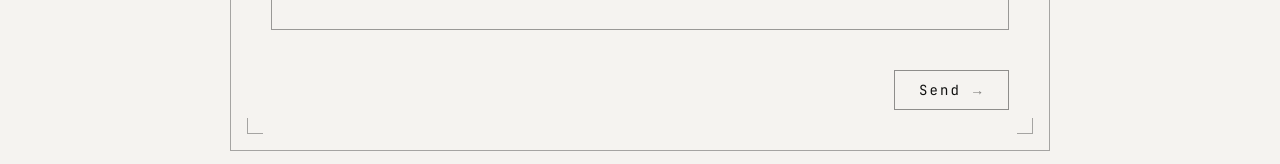
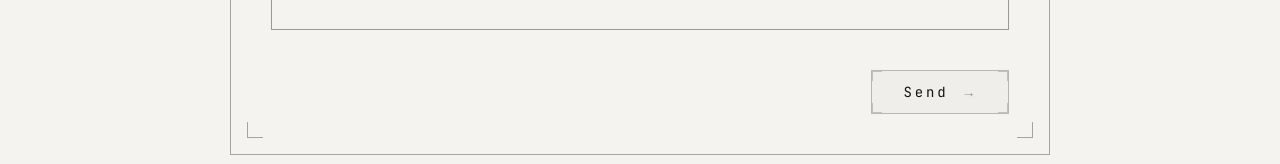
Before and after one commit to chineikou666/takiscope, a Next.js app: page /en/contact in a window 1280 px wide. Shown: the part 577-741 px from the top of the page. Built offline with nearby package versions, Linux system fonts and the light colour scheme.

Commit message:
Redesign contact submit button: add corner accents, bg tint, refined spacing

```diff
--- a/src/app/[lang]/contact/page.tsx
+++ b/src/app/[lang]/contact/page.tsx
@@ -124,10 +124,16 @@ function ContactClient() {
                   <motion.div variants={formItem} transition={{ duration: 0.7, ease: [0.3, 0, 0.15, 1] }} className="flex justify-end pt-1">
                     <button
                       type="submit"
-                      className="group/btn inline-flex items-center justify-center gap-3 px-6 py-3 border border-silver-dim/35 light:border-museum-ink-dim/45 bg-transparent hover:border-silver-dim/50 light:hover:border-museum-ink-dim/60 font-mono text-sm tracking-[0.15em] text-silver-dim hover:text-silver-white light:text-museum-ink light:hover:text-museum-ink transition-all duration-300"
+                      className="group/btn relative inline-flex items-center gap-4 px-8 py-3.5 border border-silver-dim/25 light:border-museum-ink-dim/25 bg-silver-dim/[0.02] light:bg-museum-ink-dim/[0.02] hover:bg-silver-dim/[0.06] light:hover:bg-museum-ink-dim/[0.05] hover:border-silver-dim/40 light:hover:border-museum-ink-dim/40 font-mono text-sm tracking-[0.2em] text-silver-dim hover:text-silver-white light:text-museum-ink-dim light:hover:text-museum-ink transition-all duration-300"
                     >
+                      {/* Corner accents */}
+                      <span className="absolute top-0 left-0 w-2.5 h-2.5 border-t border-l border-silver-dim/20 light:border-museum-ink-dim/20 group-hover/btn:border-silver-dim/35 light:group-hover/btn:border-museum-ink-dim/35 transition-colors duration-300" />
+                      <span className="absolute top-0 right-0 w-2.5 h-2.5 border-t border-r border-silver-dim/20 light:border-museum-ink-dim/20 group-hover/btn:border-silver-dim/35 light:group-hover/btn:border-museum-ink-dim/35 transition-colors duration-300" />
+                      <span className="absolute bottom-0 left-0 w-2.5 h-2.5 border-b border-l border-silver-dim/20 light:border-museum-ink-dim/20 group-hover/btn:border-silver-dim/35 light:group-hover/btn:border-museum-ink-dim/35 transition-colors duration-300" />
+                      <span className="absolute bottom-0 right-0 w-2.5 h-2.5 border-b border-r border-silver-dim/20 light:border-museum-ink-dim/20 group-hover/btn:border-silver-dim/35 light:group-hover/btn:border-museum-ink-dim/35 transition-colors duration-300" />
+
                       <span className="leading-none">{t.send}</span>
-                      <span className="leading-none text-silver-dim/50 light:text-museum-ink-dim/50 group-hover/btn:text-silver-dim light:group-hover/btn:text-museum-ink-dim group-hover/btn:translate-x-0.5 transition-all duration-300">→</span>
+                      <span className="leading-none text-silver-dim/40 light:text-museum-ink-dim/40 group-hover/btn:text-silver-dim/60 light:group-hover/btn:text-museum-ink-dim/60 group-hover/btn:translate-x-1 transition-all duration-300">→</span>
                     </button>
                   </motion.div>
                 </motion.form>
```
